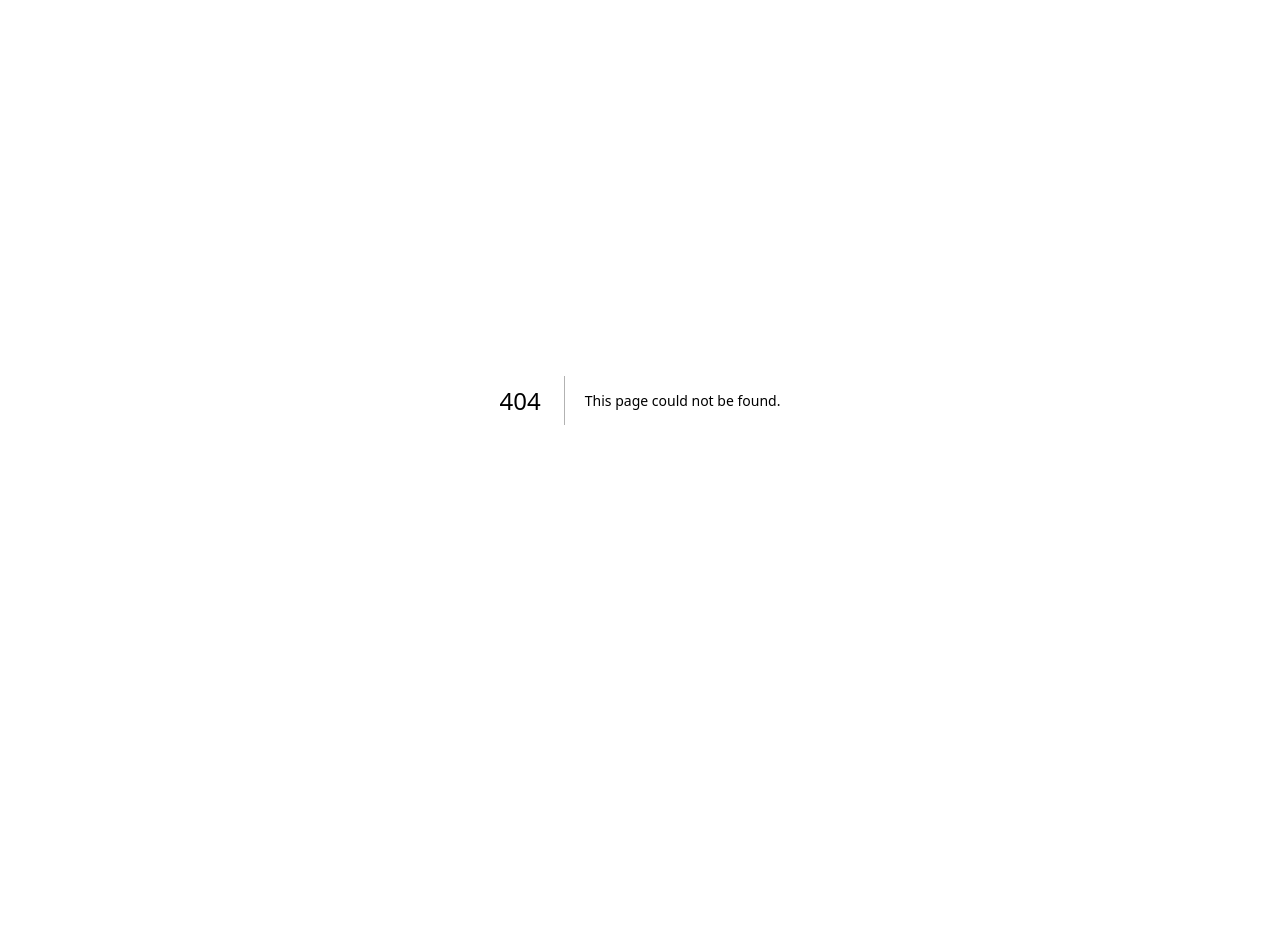
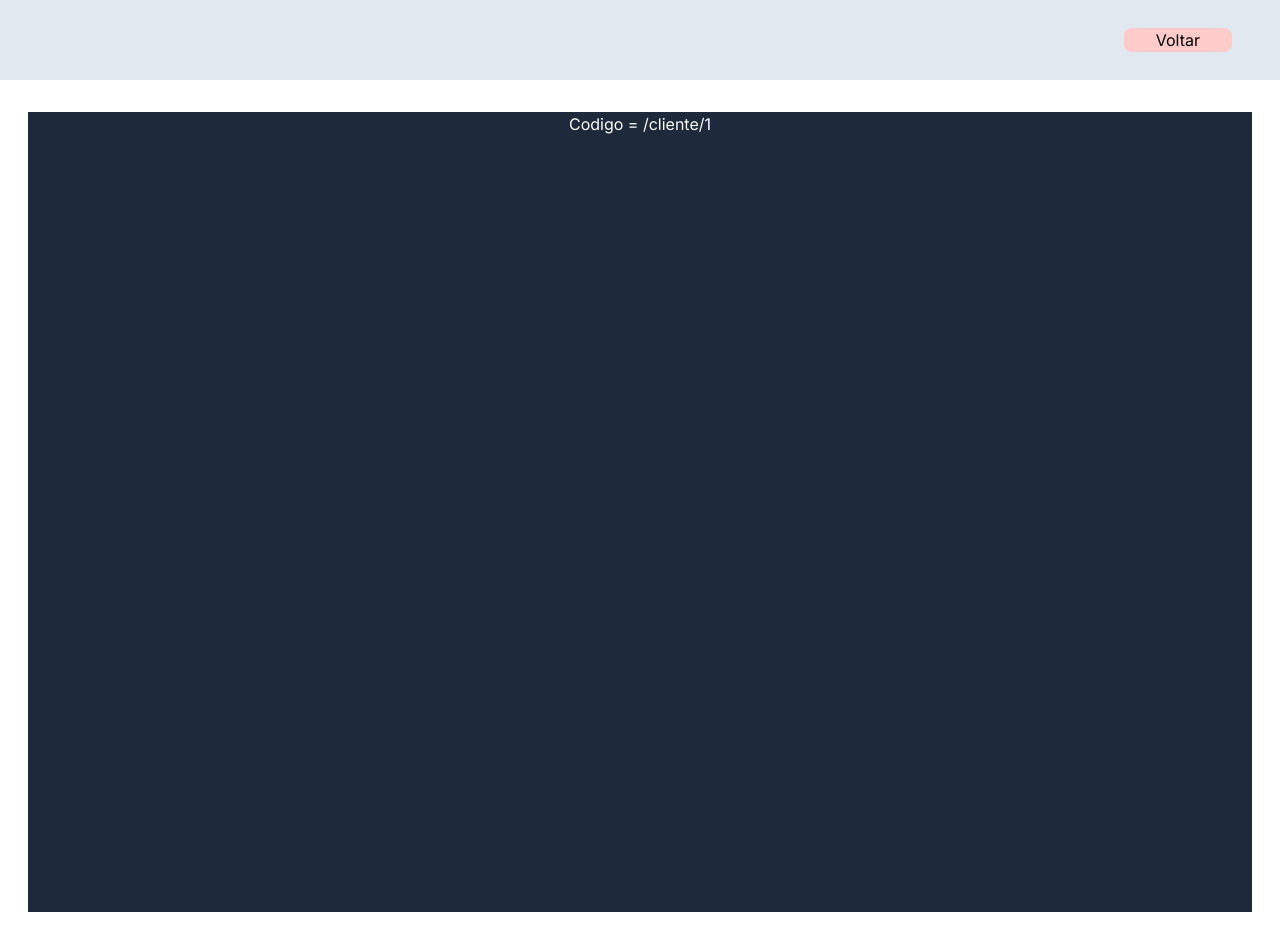
Before and after one commit to amandaoliveiracampos/next-crud, a Next.js app: page /cliente/1 in a window 1280 px wide. Before the commit this address had no page. Before the commit the page ends 800 px from the top, so only its background shows below. Built offline with nearby package versions, Linux system fonts and the light colour scheme.

Commit message:
Navegacao dinamica

```diff
--- /dev/null
+++ b/src/app/cliente/[codigo]/page.jsx
@@ -0,0 +1,12 @@
+"use client";
+import Layout from "@/components/Layout";
+import { usePathname } from "next/navigation";
+
+export default function Cliente() {
+  const path = usePathname();
+  return (
+    <Layout>
+      <div>Codigo = {path}</div>
+    </Layout>
+  );
+}
--- a/src/app/page.jsx
+++ b/src/app/page.jsx
@@ -7,6 +7,7 @@ export default function App() {
         <Navegador texto="Estiloso" destino="/estiloso"></Navegador>
         <Navegador texto="Exemplo" destino="/exemplo"></Navegador>
         <Navegador texto="JSX" destino="/jsx"></Navegador>
+        <Navegador texto="Navegacao" destino="cliente/123"></Navegador>
       </div>
     </div>
   );
```
